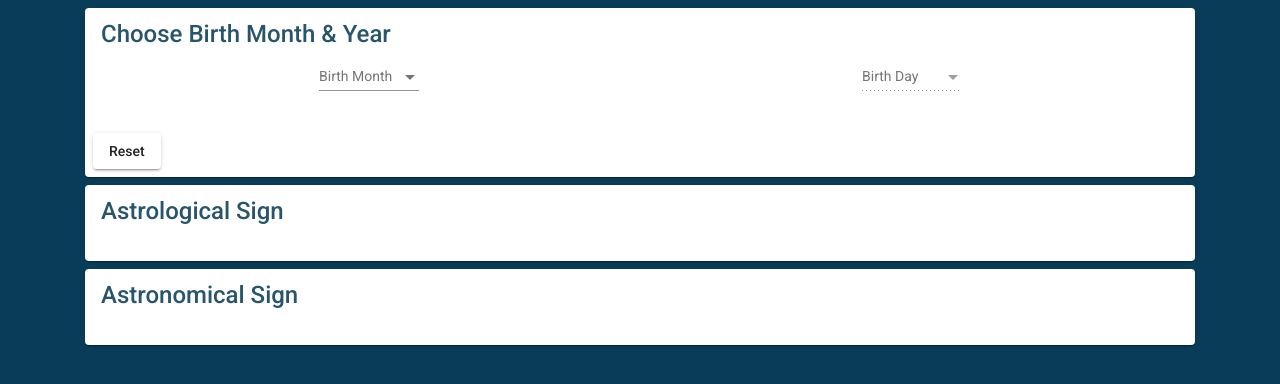
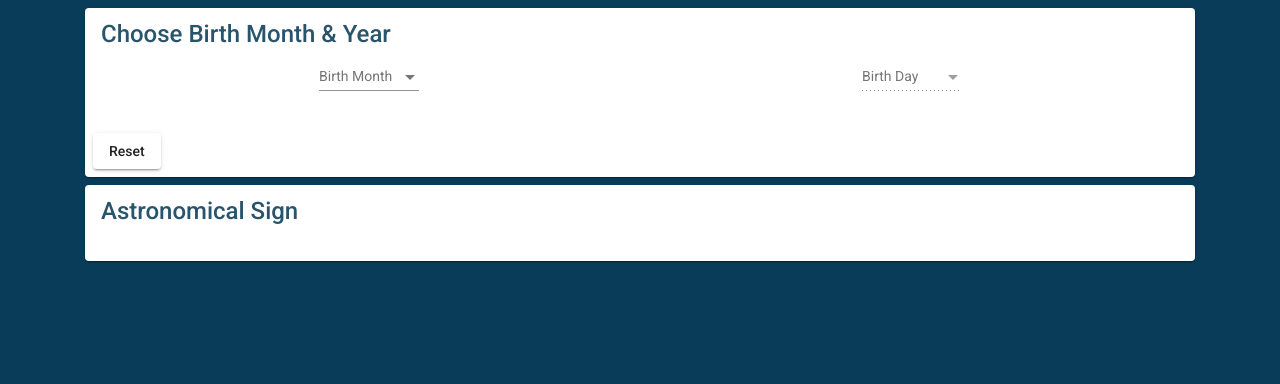
Before and after one commit to boogermanus/FauxScope, an Angular app: page / in a window 1280 px wide. Shown: the top 384 px of the page. Built offline with nearby package versions, Linux system fonts and the light colour scheme.

Commit message:
more testing

```diff
--- a/src/app/app.component.html
+++ b/src/app/app.component.html
@@ -1,5 +1,5 @@
 <div class="container">
     <app-faux-date-picker (selectionMade)="onSelectionMade($event)"></app-faux-date-picker>
-    <app-faux-scope-view headerText="Astrological Sign" id="astrological" [scope]="astrological"></app-faux-scope-view>
+    <app-faux-scope-view headerText="Astrological Sign" id="astrological" [scope]="astrological" [hidden]="noSelection"></app-faux-scope-view>
     <app-faux-scope-view headerText="Astronomical Sign" id="astronomical" [scope]="astronomical"></app-faux-scope-view>
 </div>
--- a/src/app/app.component.ts
+++ b/src/app/app.component.ts
@@ -14,6 +14,7 @@ export class AppComponent {
   astrological: IScope;
   astronomical: IScope;
   show = false;
+  public noSelection = true;
 
   constructor(private fauxScopeService: FauxScopeService) { }
 
@@ -25,5 +26,6 @@ export class AppComponent {
 
     this.astrological = result[SignConstants.Astrological];
     this.astronomical = result[SignConstants.Astronomical];
+    this.noSelection = false;
   }
 }
```
Also changed, not shown: 1 other file (tests, documents, lock files or other folders).
